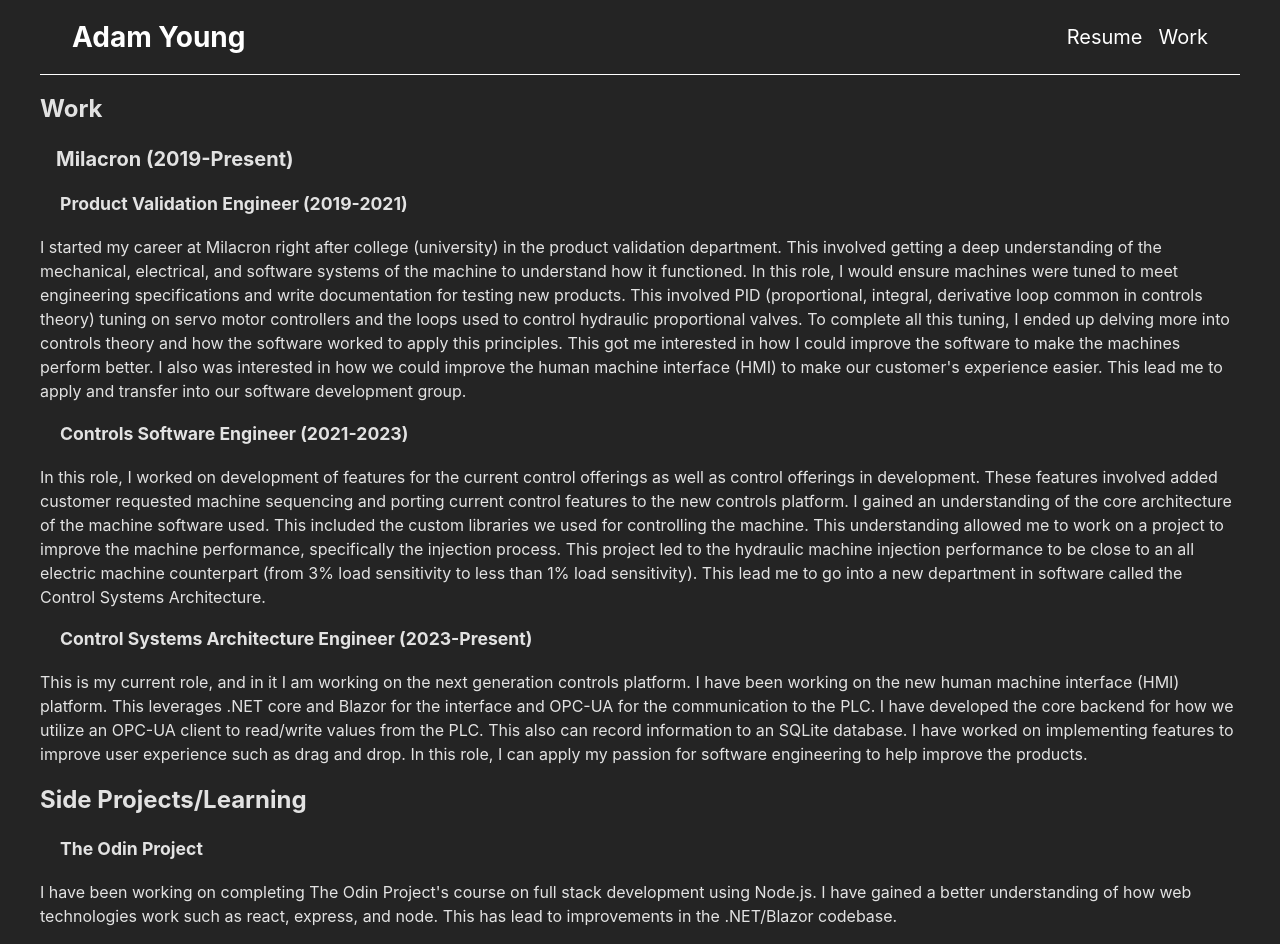
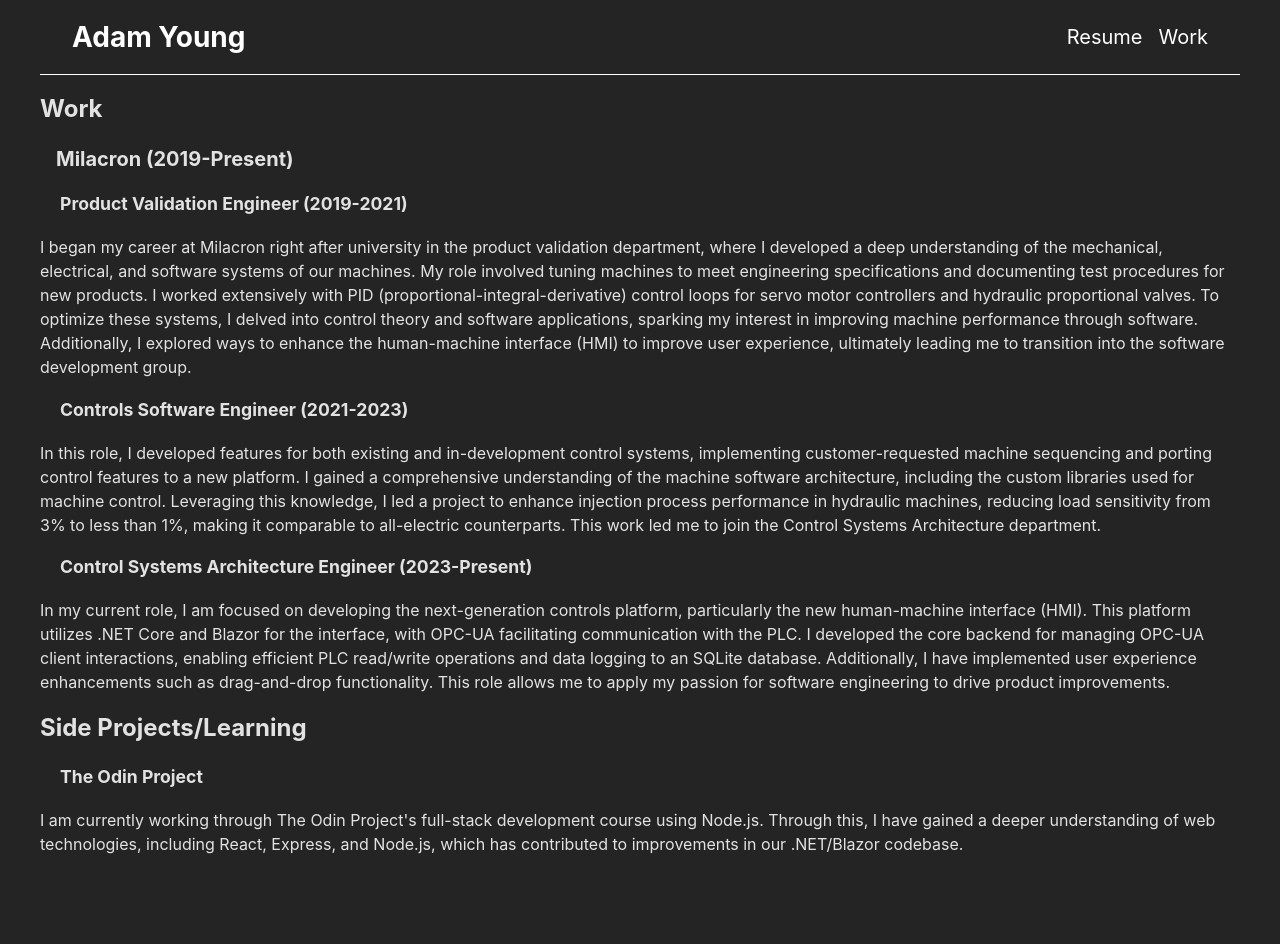
Before and after one commit to Adonuu/portfolio, a React (Vite) app: page /work in a window 1280 px wide. After the commit the page ends 872 px from the top, so only its background shows below. Built offline with nearby package versions, Linux system fonts and the light colour scheme.

Commit message:
improved wording of work

```diff
--- a/src/pages/work.jsx
+++ b/src/pages/work.jsx
@@ -5,43 +5,35 @@
       <h2>Milacron (2019-Present)</h2>
       <h3>Product Validation Engineer (2019-2021)</h3>
       <p>
-          I started my career at Milacron right after college (university) in the product validation department.
-          This involved getting a deep understanding of the mechanical, electrical, and software systems of the machine to understand how it functioned.
-          In this role, I would ensure machines were tuned to meet engineering specifications and write documentation for testing new products.
-          This involved PID (proportional, integral, derivative loop common in controls theory) tuning on servo motor controllers and the loops used to control hydraulic proportional valves.
-          To complete all this tuning, I ended up delving more into controls theory and how the software worked to apply this principles.
-          This got me interested in how I could improve the software to make the machines perform better.
-          I also was interested in how we could improve the human machine interface (HMI) to make our customer&apos;s experience easier.
-          This lead me to apply and transfer into our software development group.
+        I began my career at Milacron right after university in the product validation department, where I developed a deep understanding of the mechanical, electrical, and software systems of our machines.
+        My role involved tuning machines to meet engineering specifications and documenting test procedures for new products.
+        I worked extensively with PID (proportional-integral-derivative) control loops for servo motor controllers and hydraulic proportional valves.
+        To optimize these systems, I delved into control theory and software applications, sparking my interest in improving machine performance through software.
+        Additionally, I explored ways to enhance the human-machine interface (HMI) to improve user experience, ultimately leading me to transition into the software development group.
       </p>
       <h3>Controls Software Engineer (2021-2023)</h3>
       <p>
-          In this role, I worked on development of features for the current control offerings as well as control offerings in development.
-          These features involved added customer requested machine sequencing and porting current control features to the new controls platform.
-          I gained an understanding of the core architecture of the machine software used.
-          This included the custom libraries we used for controlling the machine.
-          This understanding allowed me to work on a project to improve the machine performance, specifically the injection process.
-          This project led to the hydraulic machine injection performance to be close to an all electric machine counterpart (from 3% load sensitivity to less than 1% load sensitivity).
-          This lead me to go into a new department in software called the Control Systems Architecture.
+        In this role, I developed features for both existing and in-development control systems, implementing customer-requested machine sequencing and porting control features to a new platform.
+        I gained a comprehensive understanding of the machine software architecture, including the custom libraries used for machine control.
+        Leveraging this knowledge, I led a project to enhance injection process performance in hydraulic machines, reducing load sensitivity from 3% to less than 1%, making it comparable to all-electric counterparts.
+        This work led me to join the Control Systems Architecture department.
       </p>
       <h3>Control Systems Architecture Engineer (2023-Present)</h3>
       <p>
-          This is my current role, and in it I am working on the next generation controls platform.
-          I have been working on the new human machine interface (HMI) platform.
-          This leverages .NET core and Blazor for the interface and OPC-UA for the communication to the PLC.
-          I have developed the core backend for how we utilize an OPC-UA client to read/write values from the PLC.
-          This also can record information to an SQLite database.
-          I have worked on implementing features to improve user experience such as drag and drop.
-          In this role, I can apply my passion for software engineering to help improve the products.
+        In my current role, I am focused on developing the next-generation controls platform, particularly the new human-machine interface (HMI).
+        This platform utilizes .NET Core and Blazor for the interface, with OPC-UA facilitating communication with the PLC.
+        I developed the core backend for managing OPC-UA client interactions, enabling efficient PLC read/write operations and data logging to an SQLite database.
+        Additionally, I have implemented user experience enhancements such as drag-and-drop functionality.
+        This role allows me to apply my passion for software engineering to drive product improvements.
       </p>
       <h1>Side Projects/Learning</h1>
       <h3>
         The Odin Project
       </h3>
       <p>
-          I have been working on completing The Odin Project&apos;s course on full stack development using Node.js.
-          I have gained a better understanding of how web technologies work such as react, express, and node.
-          This has lead to improvements in the .NET/Blazor codebase.
+        I am currently working through The Odin Project&apos;s full-stack development course using Node.js.
+        Through this, I have gained a deeper understanding of web technologies, including React, Express, and Node.js,
+        which has contributed to improvements in our .NET/Blazor codebase.
       </p>
     </>
   );
```
Lines whose indentation alone changed are shown as unchanged.
